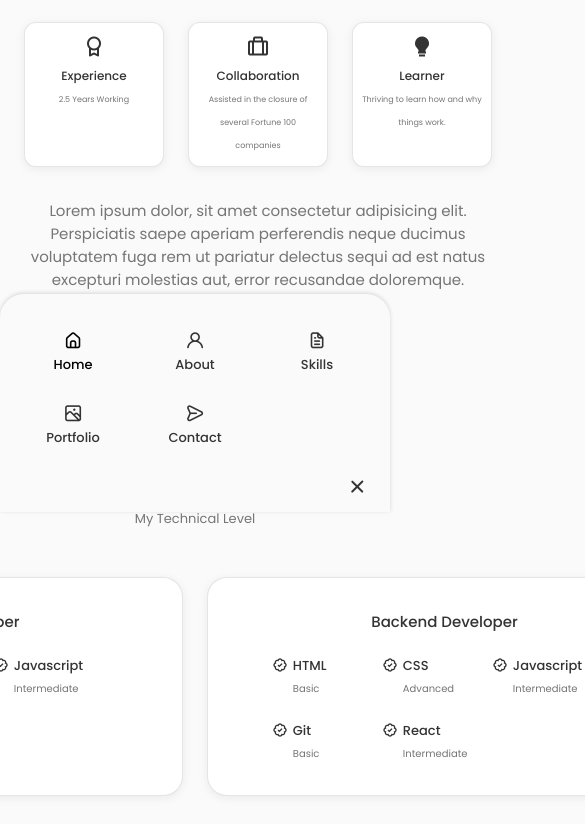
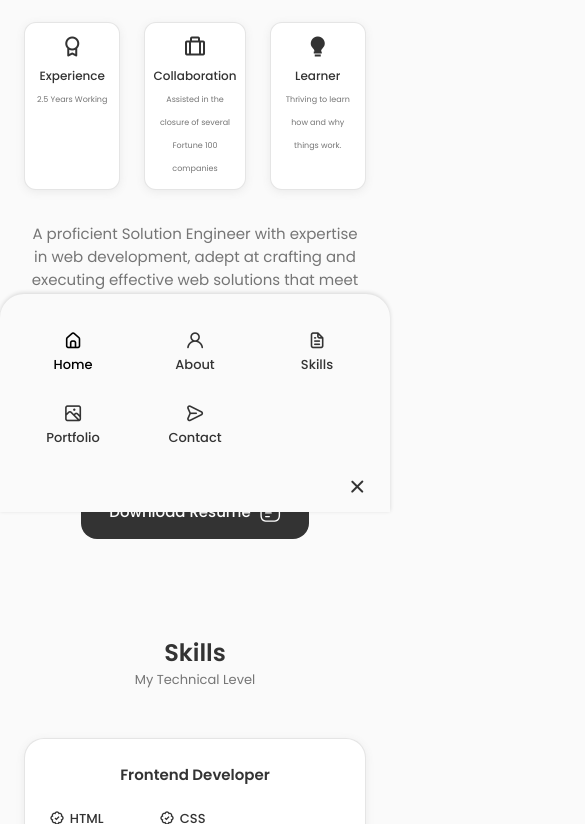
Before and after one commit to stephin007/portfolio_v2, a React (Create React App) app: page / in a window 390 px wide. Shown: the part 1176-2000 px from the top of the page, 585 px wide, since content can reach past the window. Built offline with nearby package versions, Linux system fonts and the light colour scheme.

Commit message:
edited the responsiveness of the skill cards

```diff
--- a/src/components/About/About.jsx
+++ b/src/components/About/About.jsx
@@ -14,10 +14,13 @@ const About = () => {
         <div className='about__data'>
           <Info />
           <p className='about__description'>
-            Lorem ipsum dolor, sit amet consectetur adipisicing elit.
-            Perspiciatis saepe aperiam perferendis neque ducimus voluptatem fuga
-            rem ut pariatur delectus sequi ad est natus excepturi molestias aut,
-            error recusandae doloremque.
+            A proficient Solution Engineer with expertise in web development,
+            adept at crafting and executing effective web solutions that meet
+            business needs. Proficient in programming languages such as HTML,
+            CSS, JavaScript, and React, I offer technical guidance and support
+            throughout the development cycle. My analytical skills and
+            meticulous approach guarantee on-time and on-budget project
+            completion.
           </p>
           <a download='' href={CV} className='button button--flex'>
             Download Resume
--- a/src/components/About/about.css
+++ b/src/components/About/about.css
@@ -76,7 +76,7 @@
   /* For medium devices */
   @media screen and (max-width: 576px) {
     .about__info{
-        grid-template-columns: repeat(3. 1fr);
+        grid-template-columns: repeat(3, 1fr);
     }
 
     .about__description{
--- a/src/components/Skills/skills.css
+++ b/src/components/Skills/skills.css
@@ -17,7 +17,7 @@
 
 .skills__title{
     font-size: var(--normal-font-size);
-    font-weight: var(--font-medium);
+    font-weight: 800;
     text-align: left;
     margin-bottom: var(--mb-1-5);
 }
@@ -31,6 +31,7 @@
     display: flex;
     flex-wrap: wrap;
     row-gap: 1.5rem;
+    justify-content: center;
 }
 
 .skills__data{
@@ -53,3 +54,41 @@
 .skills__level{
     font-size: var(--tiny-font-size);
 }
+
+/* For large devices */
+@media screen and (max-width: 992px) {
+    .skills__container{
+        grid-template-columns: max-content;
+        row-gap: 2rem;
+    }
+  }
+
+  /* For medium devices */
+  @media screen and (max-width: 768px) {
+    .skills__container{
+        grid-template-columns: 1.2fr
+    }
+}
+  @media screen and (max-width: 576px) {
+    .skills__group{
+        justify-content: flex-start;
+    }
+    .skills__container{
+        grid-template-columns: 1fr;
+    }
+    .skills__content{
+        padding: 1.5rem;
+    }
+  }
+
+  /* For small devices */
+  @media screen and (max-width: 320px) {
+
+    .skills__box{
+        column-gap: 1.25rem;
+    }
+
+    .skills__name{
+        font-size: var(--small-font-size);
+    }
+  }
```
